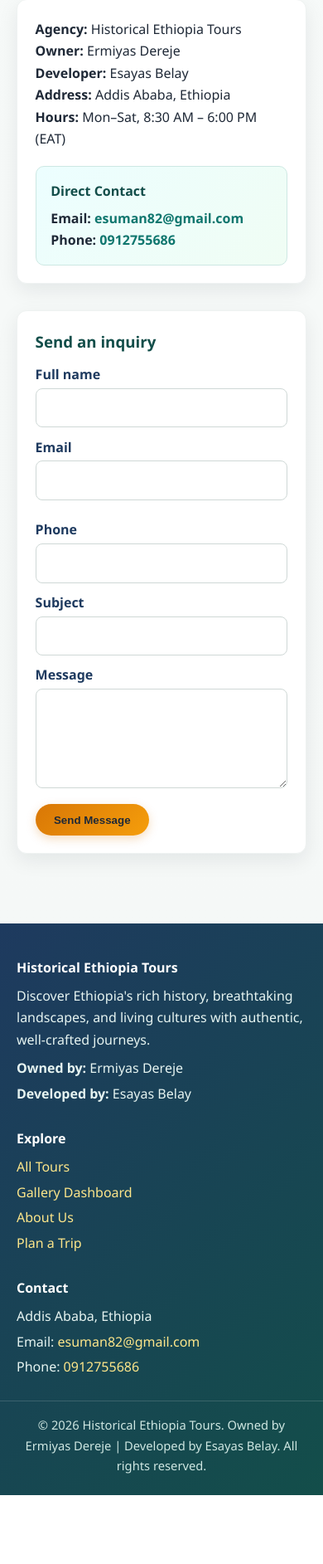
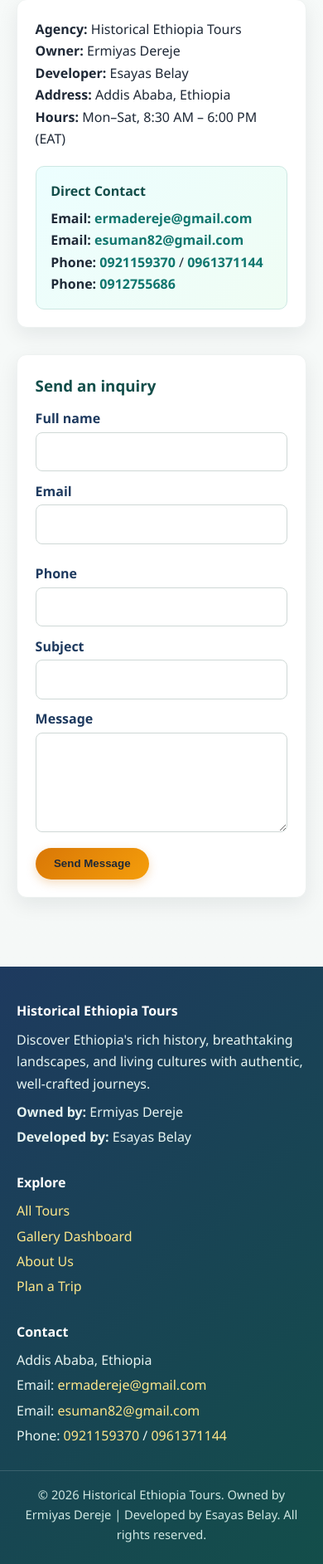
Before and after one commit to esuma-tech/erma-tour-travel, a FastAPI app: page /contact in a window 390 px wide. Shown: the part 333-2218 px from the top of the page at 83% size. Before the commit the page ends 2135 px from the top, so only its background shows below. Run offline with FastAPI, Linux system fonts and the light colour scheme.

Commit message:
Add Ermiyas contact email and phone numbers

```diff
--- a/app/templates/base.html
+++ b/app/templates/base.html
@@ -41,8 +41,9 @@
       <div>
         <h4>Contact</h4>
         <p>Addis Ababa, Ethiopia</p>
+        <p>Email: <a href="mailto:ermadereje@gmail.com">ermadereje@gmail.com</a></p>
         <p>Email: <a href="mailto:esuman82@gmail.com">esuman82@gmail.com</a></p>
-        <p>Phone: <a href="tel:+251912755686">0912755686</a></p>
+        <p>Phone: <a href="tel:+251921159370">0921159370</a> / <a href="tel:+251961371144">0961371144</a></p>
       </div>
     </div>
     <div class="container copy">&copy; 2026 Historical Ethiopia Tours. Owned by Ermiyas Dereje | Developed by Esayas Belay. All rights reserved.</div>
--- a/app/templates/contact.html
+++ b/app/templates/contact.html
@@ -14,7 +14,9 @@
         <p><strong>Hours:</strong> Mon–Sat, 8:30 AM – 6:00 PM (EAT)</p>
         <div class="contact-box">
           <h4 style="margin-bottom:.4rem; color:#134e4a;">Direct Contact</h4>
+          <p><strong>Email:</strong> <a href="mailto:ermadereje@gmail.com">ermadereje@gmail.com</a></p>
           <p><strong>Email:</strong> <a href="mailto:esuman82@gmail.com">esuman82@gmail.com</a></p>
+          <p><strong>Phone:</strong> <a href="tel:+251921159370">0921159370</a> / <a href="tel:+251961371144">0961371144</a></p>
           <p><strong>Phone:</strong> <a href="tel:+251912755686">0912755686</a></p>
         </div>
       </div>
```
